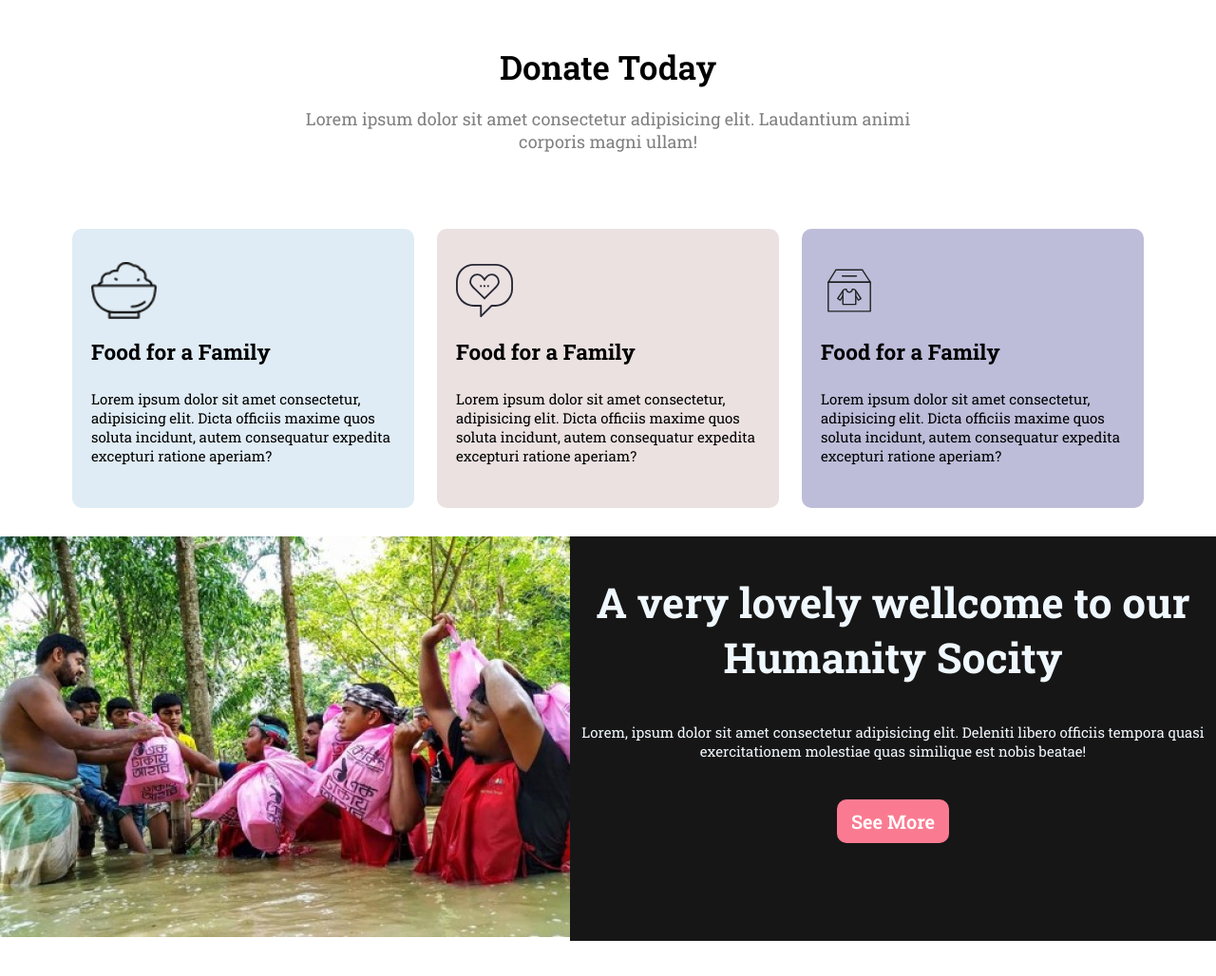
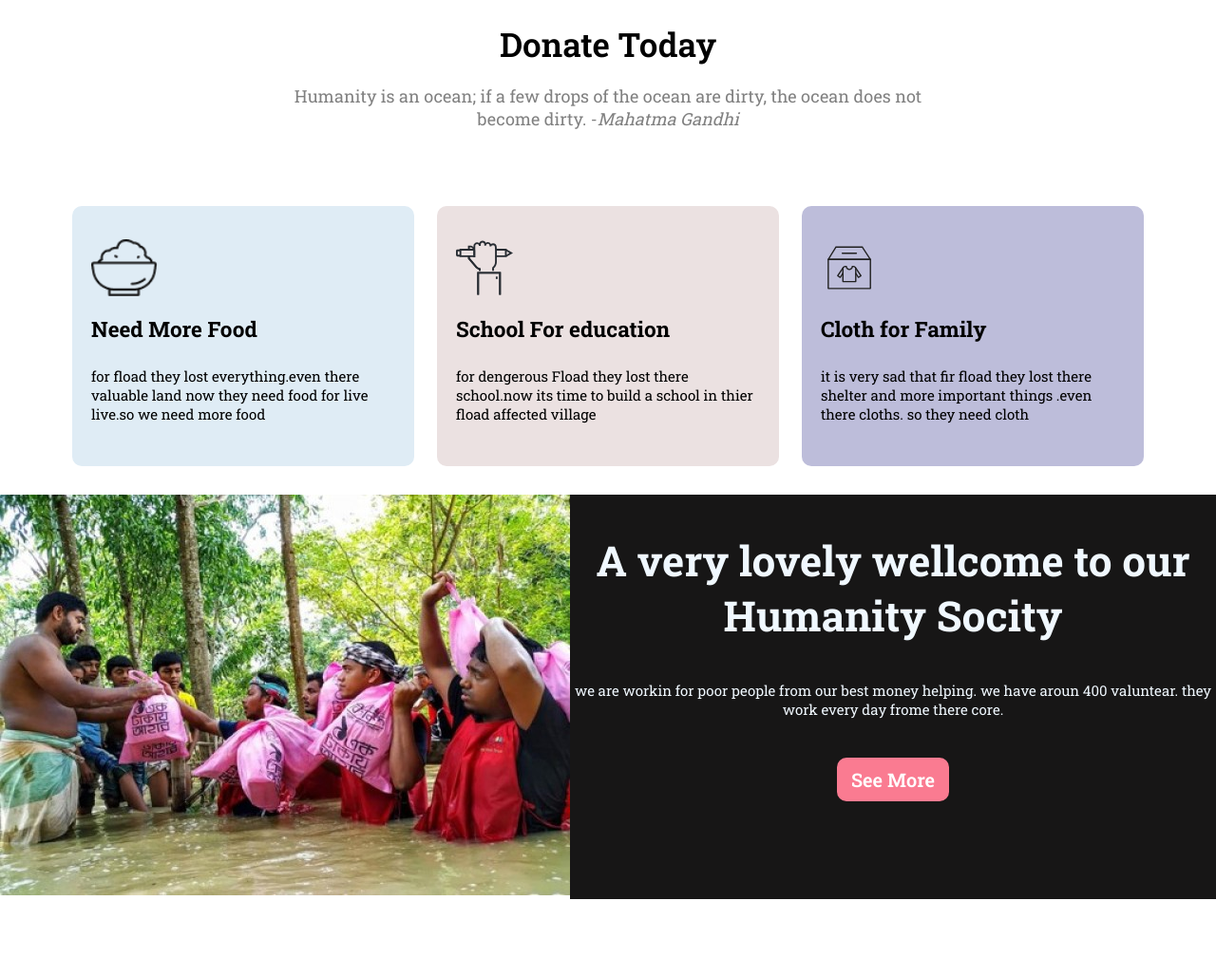
Before and after one commit to mdhasan76/donation-portfolio, a plain HTML site: page index.html in a window 1280 px wide. Shown: the part 1507-2535 px from the top of the page at 95% size. Drawn offline with Linux system fonts and the light colour scheme.

Commit message:
text change

```diff
--- a/index.html
+++ b/index.html
@@ -24,8 +24,8 @@
         <div class="front-text">
             <h1>Let’s Help Those Who Are
                 More In Need</h1>
-            <p>Lorem ipsum dolor sit amet consectetur adipisicing elit. Obcaecati, autem reiciendis maiores corporis
-                inventore debitis..</p>
+            <p>Humanity is an ocean; if a few drops of the ocean are dirty, the ocean does not become dirty <i> -Mahatma
+                    Gandhi</i></p>
             <div><a class="link-button" href="https://github.com/mdhasan76">Donate Now</a></div>
         </div>
     </section>
@@ -33,7 +33,7 @@
     <section class="donate-group">
         <div class="donate-grp-text">
             <h1>Donate Today</h1>
-            <p>Lorem ipsum dolor sit amet consectetur adipisicing elit. Laudantium animi corporis magni ullam!</p>
+            <p>Donate a any amoun for fload afefected people frome your heart core!</p>
             <ul>
                 <li>100TK</li>
                 <li>200TK</li>
@@ -51,7 +51,8 @@
     <section class="donate-group extra-cls">
         <div class="donate-grp-text">
             <h1>Donate Today</h1>
-            <p>Lorem ipsum dolor sit amet consectetur adipisicing elit. Laudantium animi corporis magni ullam!</p>
+            <p>Humanity is an ocean; if a few drops of the ocean are dirty, the ocean does not become dirty. -<i>Mahatma
+                    Gandhi</i></p>
             <div>
     </section>
 
@@ -59,21 +60,21 @@
         <ul>
             <li>
                 <div><img src="./icons/food.png"></div>
-                <h2>Food for a Family</h2>
-                <p>Lorem ipsum dolor sit amet consectetur, adipisicing elit. Dicta officiis maxime quos
-                    soluta incidunt, autem consequatur expedita excepturi ratione aperiam?</p>
+                <h2>Need More Food</h2>
+                <p>for fload they lost everything.even there valuable land now they need food for live live.so we need
+                    more food</p>
             </li>
             <li>
-                <div><img src="./icons/icon9.svg"></div>
-                <h2>Food for a Family</h2>
-                <p>Lorem ipsum dolor sit amet consectetur, adipisicing elit. Dicta officiis maxime quos
-                    soluta incidunt, autem consequatur expedita excepturi ratione aperiam?</p>
+                <div><img src="./icons/icon5.svg"></div>
+                <h2>School For education</h2>
+                <p>for dengerous Fload they lost there school.now its time to build a school in thier fload affected
+                    village </p>
             </li>
             <li>
                 <div><img src="./icons/clothes.svg"></div>
-                <h2>Food for a Family</h2>
-                <p>Lorem ipsum dolor sit amet consectetur, adipisicing elit. Dicta officiis maxime quos
-                    soluta incidunt, autem consequatur expedita excepturi ratione aperiam?</p>
+                <h2>Cloth for Family</h2>
+                <p>it is very sad that fir fload they lost there shelter and more important things .even there cloths.
+                    so they need cloth </p>
             </li>
         </ul>
 
@@ -83,8 +84,8 @@
             </div>
             <div class="right-text">
                 <h1>A very lovely wellcome to our Humanity Socity</h1>
-                <p>Lorem, ipsum dolor sit amet consectetur adipisicing elit. Deleniti libero officiis tempora quasi
-                    exercitationem molestiae quas similique est nobis beatae!</p>
+                <p>we are workin for poor people from our best money helping.
+                    we have aroun 400 valuntear. they work every day frome there core.</p>
 
                 <div><a class="link-button">See More</a></div>
             </div>
--- a/style.css
+++ b/style.css
@@ -161,7 +161,6 @@ body {
     display: flex;
 }
 
-.see-more .left-img {}
 
 .see-more .right-text {
 
@@ -178,8 +177,6 @@ body {
     font-size: 15px;
     padding-bottom: 51px;
 }
-
-.see-more .right-text {}
 
 .get-update-div {
     background: rgb(236, 208, 195);
```
